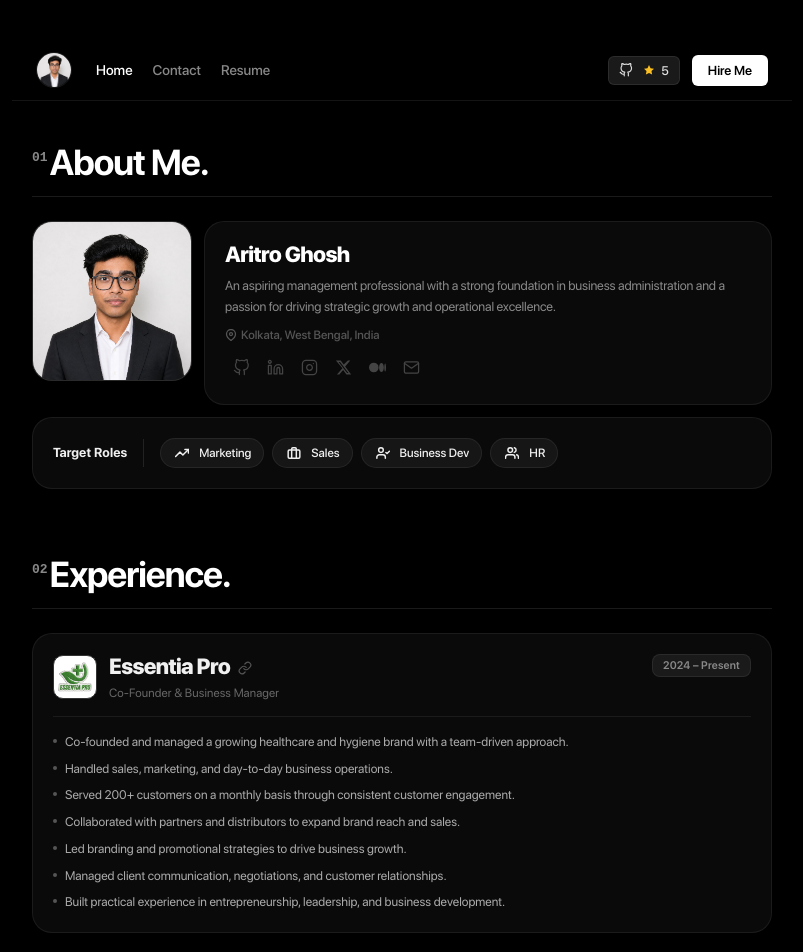
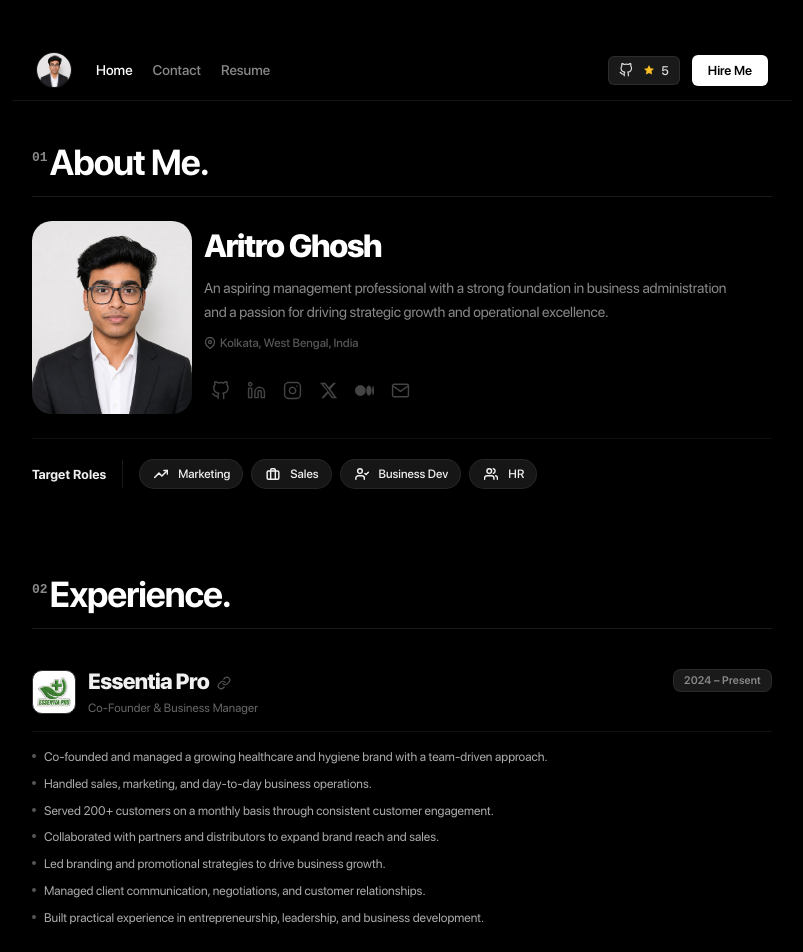
Before and after one commit to aritroghosh69/Aritro-ui, a React (Vite) app: page / in a window 1280 px wide. Shown: the top 952 px of the page, without its empty margins (238-1041 px from the left). Built offline with nearby package versions, Linux system fonts and the light colour scheme.

Commit message:
added seo

```diff
--- a/src/components/ExperienceSection/ExperienceSection.jsx
+++ b/src/components/ExperienceSection/ExperienceSection.jsx
@@ -24,7 +24,7 @@ export default function ExperienceSection() {
   return (
     <div className={styles.grid}>
       {experiences.map((exp) => (
-        <div key={exp.id} className={`card ${styles.card}`}>
+        <div key={exp.id} className={styles.card}>
           <div className={styles.header}>
             <div className={styles.titleWrapper}>
               {exp.logo && (
--- a/src/components/ExperienceSection/ExperienceSection.module.css
+++ b/src/components/ExperienceSection/ExperienceSection.module.css
@@ -7,6 +7,12 @@
 .card {
   display: flex;
   flex-direction: column;
+  padding: 16px 0;
+  border-bottom: 1px solid rgba(255, 255, 255, 0.05);
+}
+
+.card:last-child {
+  border-bottom: none;
 }
 
 .header {
--- a/src/components/ProfileSection/ProfileSection.jsx
+++ b/src/components/ProfileSection/ProfileSection.jsx
@@ -42,7 +42,7 @@ export default function ProfileSection() {
         <div className={styles.avatarWrap}>
           <img src="/hero.jpeg" alt="Aritro avatar" className={styles.avatar} />
         </div>
-        <div className={`card ${styles.bioCard}`}>
+        <div className={styles.bioCard}>
           <h2 className={styles.name}>Aritro Ghosh</h2>
           <p className={styles.bioText}>
             An aspiring management professional with a strong foundation in business administration and a passion for driving strategic growth and operational excellence.
@@ -71,7 +71,7 @@ export default function ProfileSection() {
       </div>
 
       {/* Roles row */}
-      <div className={`card ${styles.interestsCard}`}>
+      <div className={styles.interestsCard}>
         <span className={styles.label}>Target Roles</span>
         <div className={styles.divider} />
         <div className={styles.pills}>
--- a/src/components/ProfileSection/ProfileSection.module.css
+++ b/src/components/ProfileSection/ProfileSection.module.css
@@ -13,11 +13,8 @@
 .avatarWrap {
   flex-shrink: 0;
   width: 160px;
-  height: 160px;
   border-radius: 20px;
   overflow: hidden;
-  background: #1a1a1a;
-  border: 1px solid rgba(255, 255, 255, 0.07);
 }
 
 .avatar {
@@ -31,27 +28,27 @@
   flex: 1;
   display: flex;
   flex-direction: column;
-  justify-content: center;
-  gap: 10px;
+  gap: 12px;
   min-height: 160px;
-  padding: 20px 22px;
+  padding: 8px 0;
 }
 
 .name {
-  font-size: 22px;
+  font-size: 32px;
   font-weight: 800;
   color: #fff;
-  letter-spacing: -0.03em;
+  letter-spacing: -0.04em;
   margin: 0;
   line-height: 1.1;
 }
 
 .bioText {
   color: #888;
-  font-size: 13px;
-  line-height: 1.6;
+  font-size: 14.5px;
+  line-height: 1.65;
   letter-spacing: -0.01em;
   margin: 0;
+  max-width: 540px;
 }
 
 .meta {
@@ -93,7 +90,9 @@
 .socialIcons {
   display: flex;
   align-items: center;
-  gap: 2px;
+  gap: 4px;
+  margin-top: auto;
+  padding-top: 12px;
 }
 
 .iconLink {
@@ -109,8 +108,8 @@
 }
 
 .iconLink svg {
-  width: 17px;
-  height: 17px;
+  width: 19px;
+  height: 19px;
 }
 
 .iconLink:hover {
@@ -123,7 +122,9 @@
   display: flex;
   align-items: center;
   gap: 16px;
-  padding: 14px 20px;
+  padding: 20px 0;
+  border-top: 1px solid rgba(255, 255, 255, 0.05);
+  margin-top: 12px;
 }
 
 .label {
```
